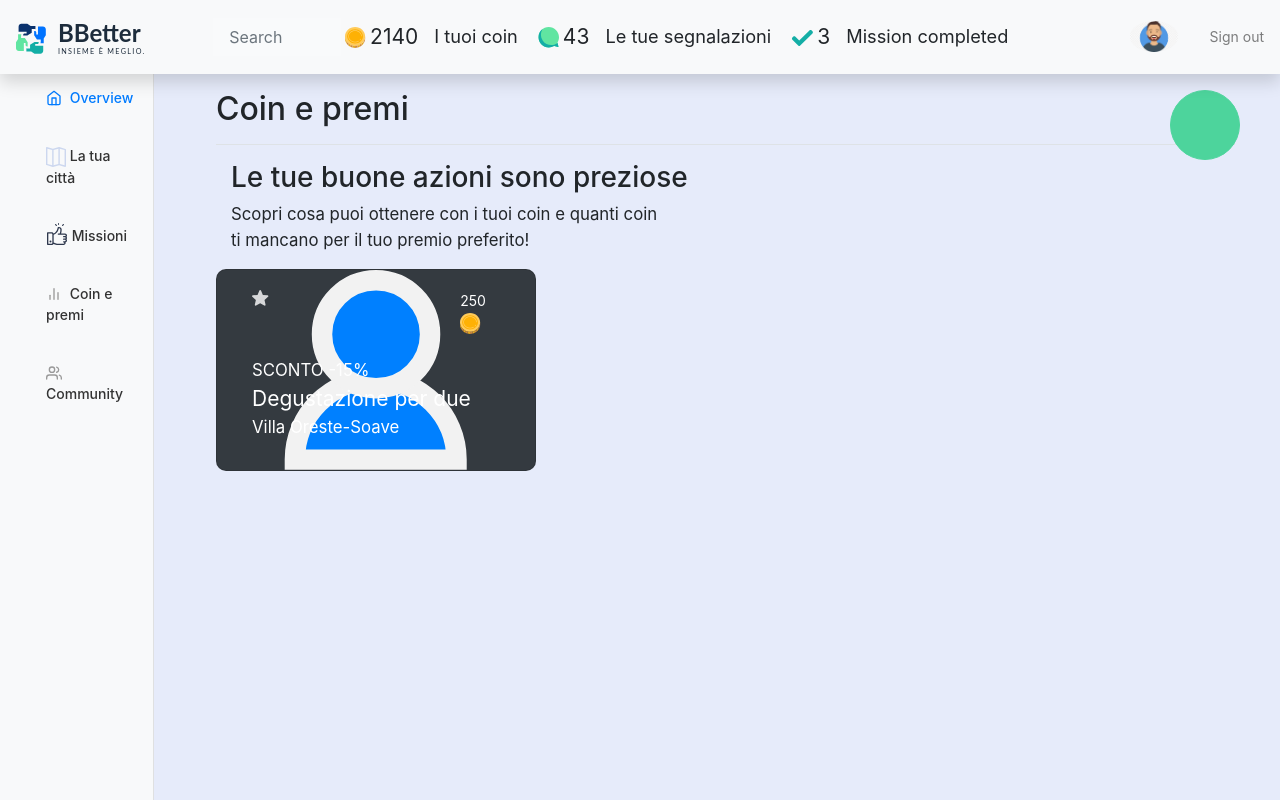
After one commit to tomislav98/team-12-tim-hackathon, a Django app: page /coin/ in a window 1280 px wide. The commit adds this page. Run offline with Django 3.2, Linux system fonts and the light colour scheme; a user stored in the database is signed in; parts of the project's set-up code (start-up, migrations or seed data) failed here and were passed over; some libraries are stand-ins or nearby versions; some web fonts are replaced.

Commit message:
last html

```diff
--- a/team12Hackathon_webapp/Hackathon_app/static/css/drag_and_drop.css
+++ b/team12Hackathon_webapp/Hackathon_app/static/css/drag_and_drop.css
@@ -13,6 +13,16 @@
   line-height: 200px;
   text-align: center
 }
+
+.upload-drop-zone-1 {
+  color: #ccc;
+  border-style: dashed;
+  border-color: #ccc;
+  line-height: 0;
+  text-align: center
+}
+
+
 .upload-drop-zone.drop {
   color: #222;
   border-color: #222;
--- a/team12Hackathon_webapp/Hackathon_app/templates/base.html
+++ b/team12Hackathon_webapp/Hackathon_app/templates/base.html
@@ -282,14 +282,16 @@
         <div class="container">
           <div class="row">
             <div class="col">
-              <span><p style="text-align:center; font-size:150%; margin: 0 0 0 0;">Hai qualcosa da segnalare?
+              <span><p style="text-align:center; font-size:150%; margin: 0 0 0 0;">Ci siamo quasi
             </p>
             </span>
-            <span><p style="text-align:center; font-size:100%; margin: 0 0 0 0;">Invia la tua segnalazione in meno di 1 minuto.
+            <span><p style="text-align:center; font-size:100%; margin: 0 0 0 0;">Ci siamo quasi
+            Conferma la categoria della segnalazione <br>
+            e aggiungi un messaggio se serve.
           </p>
           </span>
-          <span style=" font-weight: bold;"><p style="text-align:center; font-size:100%;">Per te subito 1 coin*
-            <img src="{% static '/svg/icon-coin.svg' %}" alt="">
+          <span><p style="text-align:center; font-size:80%; margin-top:5%;">Non volevi segnalare questo? <a href="#">Cambia categoria</a>
+
         </p>
         </span>
             </div>
@@ -310,14 +312,24 @@
 
 
         <div class="upload-drop-zone" id="drop-zone">
-         <span> <p>Trascina qui i tuoi file non più pesanti di 5MB </p> </span>
+          <div class="container">
+            <div class="row">
+          <div class="col-md-12 ">
+         <img src="{% static '/svg/icon-segnalazione-street.svg' %}" alt="">
+          </div>
+
+
+
+          </div>
+         </div>
+       </div>
+       <div class="col text-center" style="margin-top: 5%;">
+        <span> <p>Vuoi dare più informazioni su questa segnalazione? <br> <a href="#">Aggiungi un messaggio</a></p></span>
        </div>
        <div class="col text-center">
-         <button type="button" class="btn btn-primary">Avanti</button>
+         <button type="button" class="btn btn-success">Invia segnalazione</button>
        </div>
-       <div class="col text-center" style="margin-top: 5%;">
-        <span> <p>*Appena il Comune verificherà la tua segnalazione ti verranno accreditati nuovi coin per ringraziarti! Ricorda, le tue buone azioni sono preziose per tutti. </p> </span>
-       </div>
+
 
       </div>
       <div class="modal-footer">
@@ -342,41 +354,41 @@
         <div class="container">
           <div class="row">
             <div class="col">
-              <span><p style="text-align:center; font-size:150%; margin: 0 0 0 0;">Hai qualcosa da segnalare?
+              <span><p style="text-align:center; font-size:150%; margin: 0 0 0 0;">Hai vinto la tua segnalazione!
             </p>
             </span>
-            <span><p style="text-align:center; font-size:100%; margin: 0 0 0 0;">Invia la tua segnalazione in meno di 1 minuto.
+            <span><p style="text-align:center; font-size:100%; margin: 0 0 0 0;">
+            Grazie di aver contribuito a migliorare la città per te e per gli altri.
+            <br>
+            Continua così e scala la classifica dei cittadini più attivi!
           </p>
           </span>
-          <span style=" font-weight: bold;"><p style="text-align:center; font-size:100%;">Per te subito 1 coin*
-            <img src="{% static '/svg/icon-coin.svg' %}" alt="">
-        </p>
-        </span>
             </div>
+
             <div class="w-100"></div>
+              <div class="col">
+              </div>
+          </div>
+        </div>
+        <div class="container">
+          <div class="row">
+            <img src="{% static '/svg/icon-1-coin.svg'%}" alt="" class="center_image">
           </div>
         </div>
 
 
 
-        <form action="" method="post" enctype="multipart/form-data" id="js-upload-form">
-          <div class="form-inline">
-            <div class="form-group">
-              <input type="file" name="files[]" id="js-upload-files" multiple>
-            </div>
-            <button type="submit" class="btn btn-sm btn-primary" id="js-upload-submit">Upload files</button>
-          </div>
-        </form>
 
 
-        <div class="upload-drop-zone" id="drop-zone">
-         <span> <p>Trascina qui i tuoi file non più pesanti di 5MB </p> </span>
-       </div>
+
+
        <div class="col text-center">
          <button type="button" class="btn btn-primary">Avanti</button>
        </div>
        <div class="col text-center" style="margin-top: 5%;">
-        <span> <p>*Appena il Comune verificherà la tua segnalazione ti verranno accreditati nuovi coin per ringraziarti! Ricorda, le tue buone azioni sono preziose per tutti. </p> </span>
+        <span> <p>Per il momento non hai altre segnalazioni?
+          <br>
+            <a href="#">Torna alla tua dashboard </a></p> </span>
        </div>
 
       </div>
--- /dev/null
+++ b/team12Hackathon_webapp/Hackathon_app/templates/coin.html
@@ -0,0 +1,71 @@
+{% extends 'base.html' %}
+{% load static %}
+
+{% block title %} Coin e premi {% endblock %}
+
+{% block title_1 %} Coin e premi {% endblock %}
+
+{% block content %}
+
+<div class="container-fluid">
+  <div class="row">
+    <div class="col">
+      <h3>Le tue buone azioni sono preziose</h3>
+    </div>
+    <div class="w-100"></div>
+    <div class="col">
+      <span style="font-size:120%;"><p>Scopri cosa puoi ottenere con i tuoi coin e quanti coin
+        <br>
+      ti mancano per il tuo premio preferito!</p></span>
+
+    </div>
+  </div>
+</div>
+
+
+<div class="row row-cols-1 row-cols-md-3">
+ <div class="col mb-4">
+<div class="card bg-dark text-white  custom_card_radius">
+  <img src="{% static '/svg/avatar123.svg'%}" class="card-img" alt="..." width="200" height="200" >
+  <div class="card-img-overlay">
+    <div class="container">
+      <div class="row">
+        <div class="col-md-9">
+            <img class="card-title" src="{% static '/svg/icon-star-preferiti.svg'%}" alt="">
+        </div>
+        <div class="col-md-3">
+          <span>250</span>
+            <img class="card-title" src="{% static '/svg/icon-coin.svg'%}" alt="" style="margin-bottom: 0;">
+        </div>
+      </div>
+    </div>
+    <div class="container">
+      <div class="row">
+        <div class="col">
+            <p class="card-text" style="margin-top: 10%; font-size: 1.2em">SCONTO -15%</p>
+        </div>
+        <div class="w-100"></div>
+        <div class="col">
+            <p class="card-text" style=" font-size: 1.5em">Degustazione per due</p>
+        </div>
+        <div class="w-100"></div>
+        <div class="col">
+            <p class="card-text" style=" font-size: 1.2em">Villa Oreste-Soave</p>
+        </div>
+      </div>
+    </div>
+    <!-- <p class="card-text" style="margin-top: 10%; font-size: 1.4em">SCONTO -15% <br>Degustazione per due <br> Villa Oreste-Soave</p> -->
+  </div>
+</div>
+ </div>
+</div>
+
+
+
+
+
+
+
+
+
+{% endblock %}
--- a/team12Hackathon_webapp/Hackathon_app/urls.py
+++ b/team12Hackathon_webapp/Hackathon_app/urls.py
@@ -8,5 +8,6 @@ urlpatterns = [
     path('missions/', views.missions, name='missions'),
     path('dashboard/', views.dashboard, name='dashboard'),
     path('map/bins', views.bins_map, name='bins'),
-path('map/reports', views.report_map, name='reports'),
+    path('map/reports', views.report_map, name='reports'),
+    path('coin/', views.coin, name='coin'),
     ]
--- a/team12Hackathon_webapp/Hackathon_app/views.py
+++ b/team12Hackathon_webapp/Hackathon_app/views.py
@@ -16,6 +16,11 @@ def homepage(request):
 def dashboard(request):
 
     return render(request, 'dashboard.html',{})
+
+@login_required(login_url='/accounts/login/')
+def coin(request):
+
+    return render(request, 'coin.html',{})
 
 @login_required(login_url='/accounts/login/')
 def missions(request):
```
Also changed, not shown: team12Hackathon_webapp/Hackathon_app/static/svg/icon-1-coin.svg (added), team12Hackathon_webapp/Hackathon_app/static/svg/icon-segnalazione-street.svg (added), team12Hackathon_webapp/Hackathon_app/static/svg/icon-star-preferiti.svg (added).
